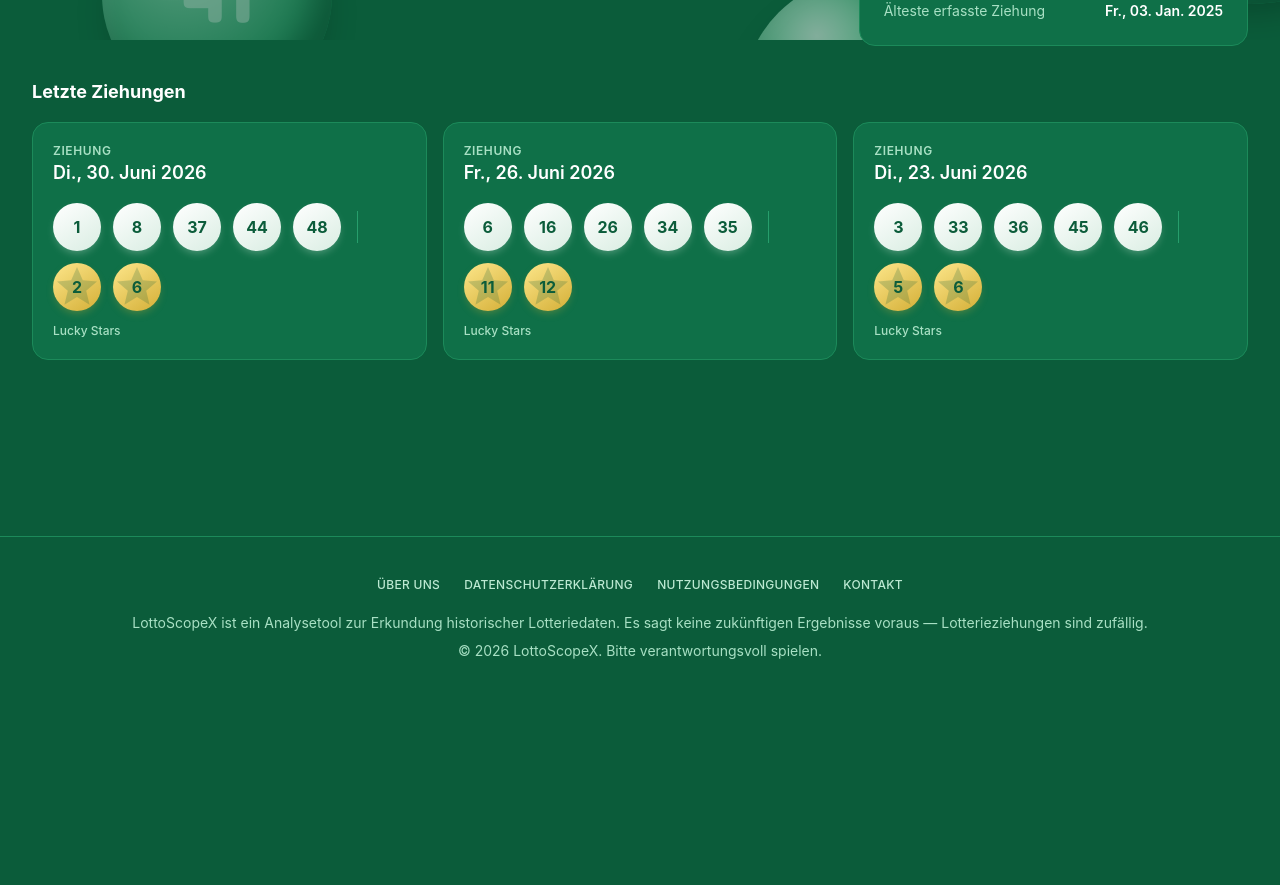
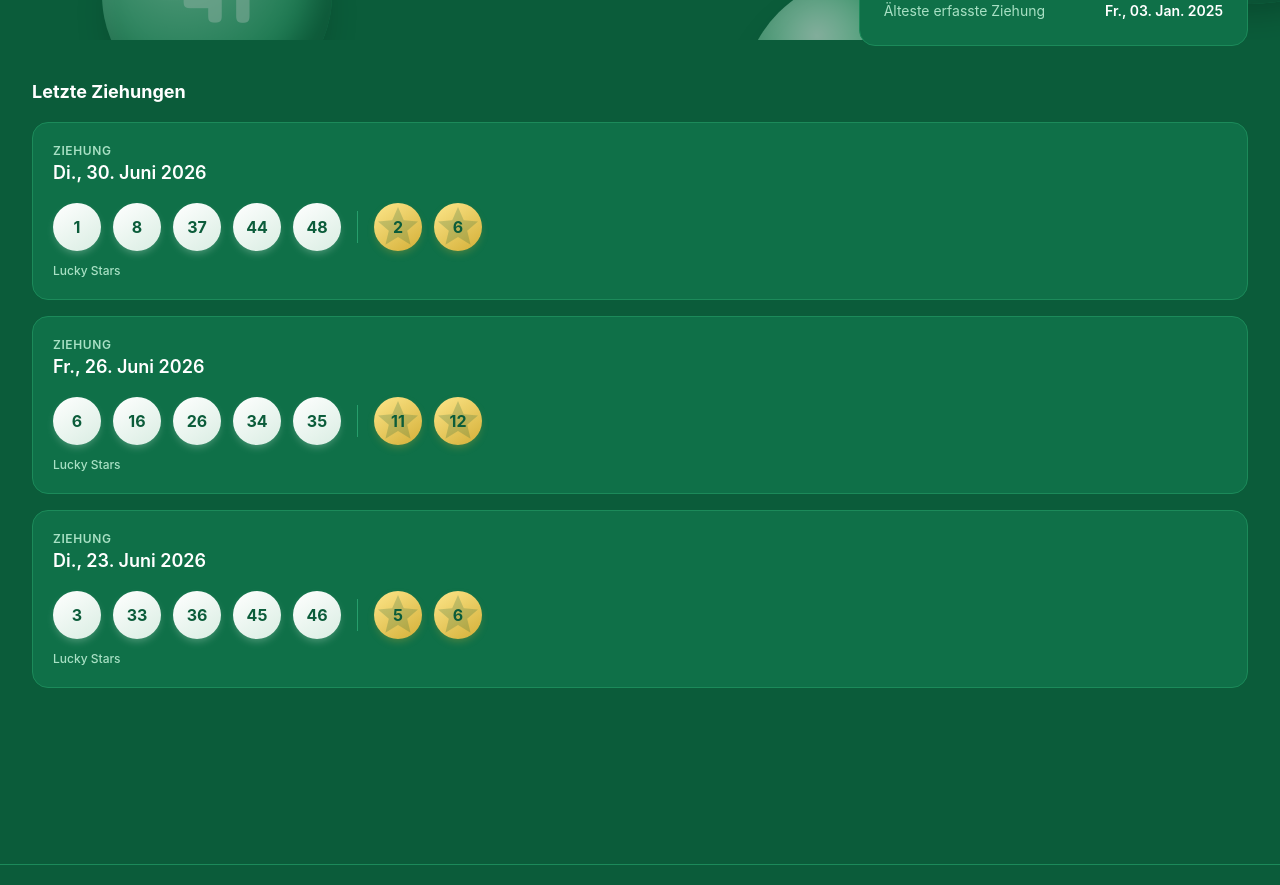
Before and after one commit to achref2024/lottoscopex, a Next.js app: page /de/lottery/euromillions in a window 1280 px wide. Shown: the part 760-1645 px from the top of the page. Before the commit the page ends 1461 px from the top, so only its background shows below. Built offline with nearby package versions, Linux system fonts and the light colour scheme.

Commit message:
Stack recent draws vertically instead of side-by-side

```diff
--- a/components/LotteryPageClient.tsx
+++ b/components/LotteryPageClient.tsx
@@ -168,7 +168,7 @@
             <h2 className="mb-4 font-display text-lg font-bold text-white">
               {t("recentDraws.heading")}
             </h2>
-            <div className="grid gap-4 sm:grid-cols-3">
+            <div className="grid gap-4">
               {recentDraws.map((draw) =>
                 lang === "en" ? (
                   <Link
```
